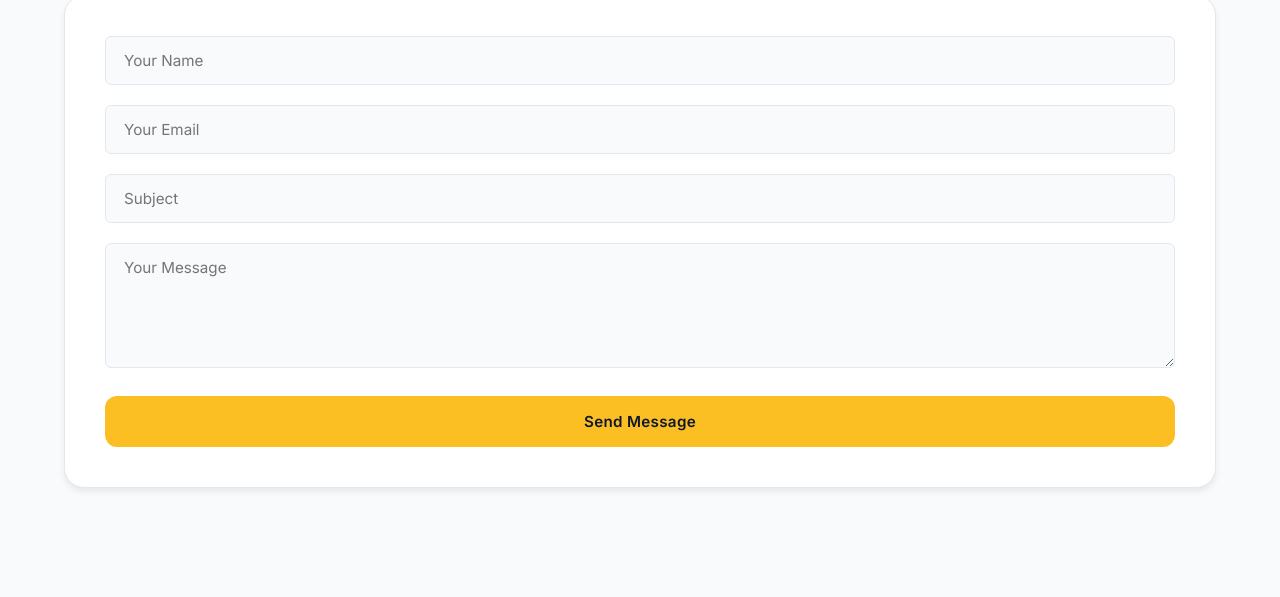
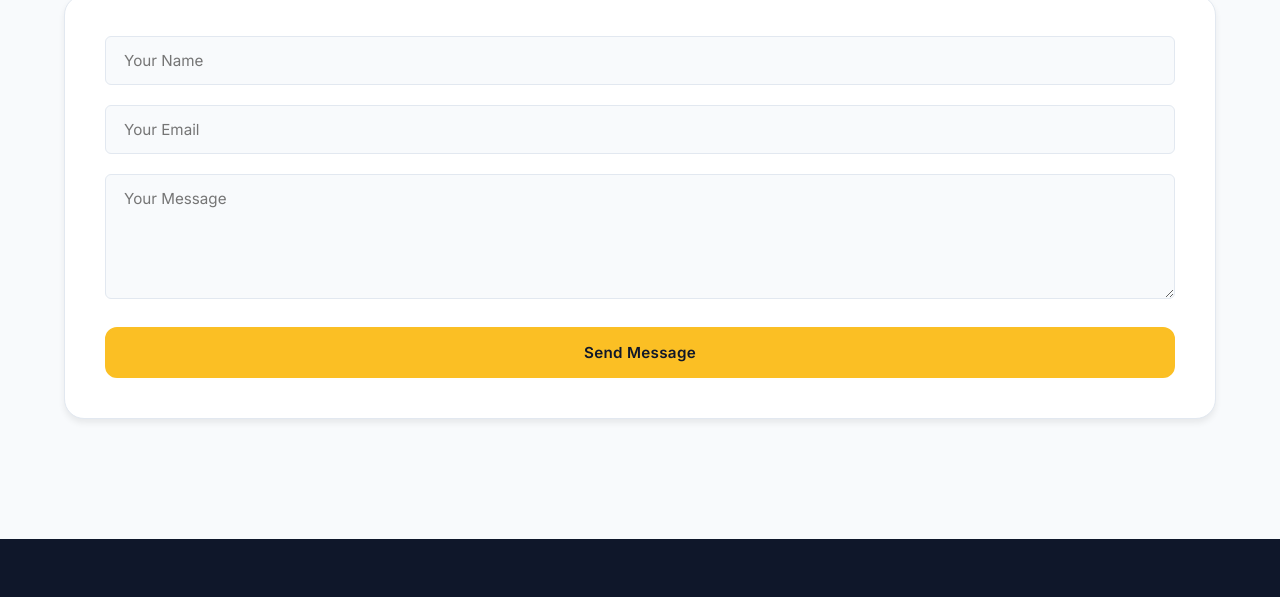
Before and after one commit to totalexp/total-experience, a website: page index.html in a window 1280 px wide. Shown: the part 4639-5236 px from the top of the page. Drawn offline with nearby package versions, Linux system fonts and the light colour scheme; no server answers.

Commit message:
removed subbject field from contact form

```diff
--- a/index.html
+++ b/index.html
@@ -261,9 +261,6 @@
                             <input type="email" id="email" placeholder="Your Email" required>
                         </div>
                         <div class="form-group">
-                            <input type="text" id="subject" placeholder="Subject">
-                        </div>
-                        <div class="form-group">
                             <textarea id="message" rows="5" placeholder="Your Message" required></textarea>
                         </div>
                         <button type="button" class="btn btn-primary btn-full" onclick="submitContactForm()">Send Message</button>
```
